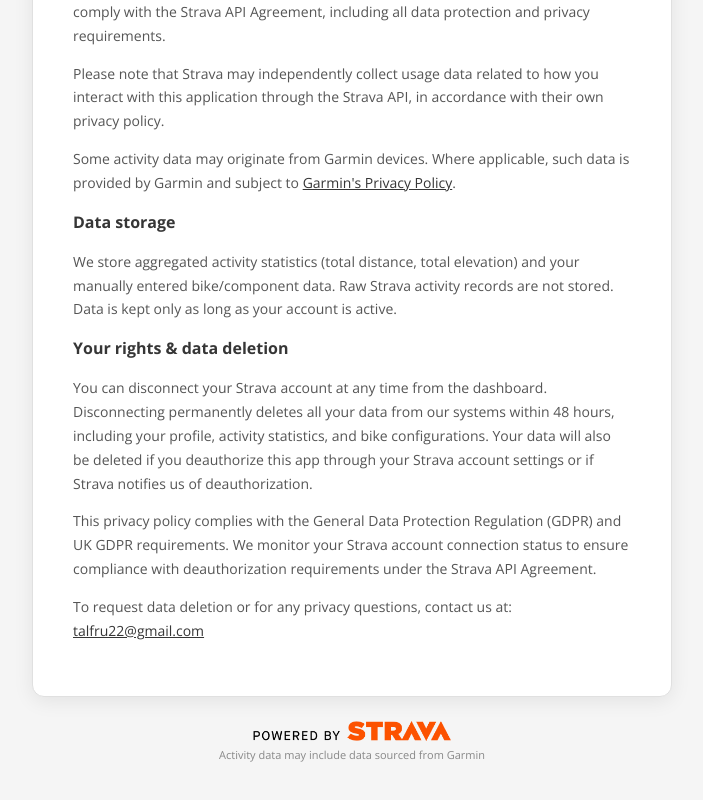
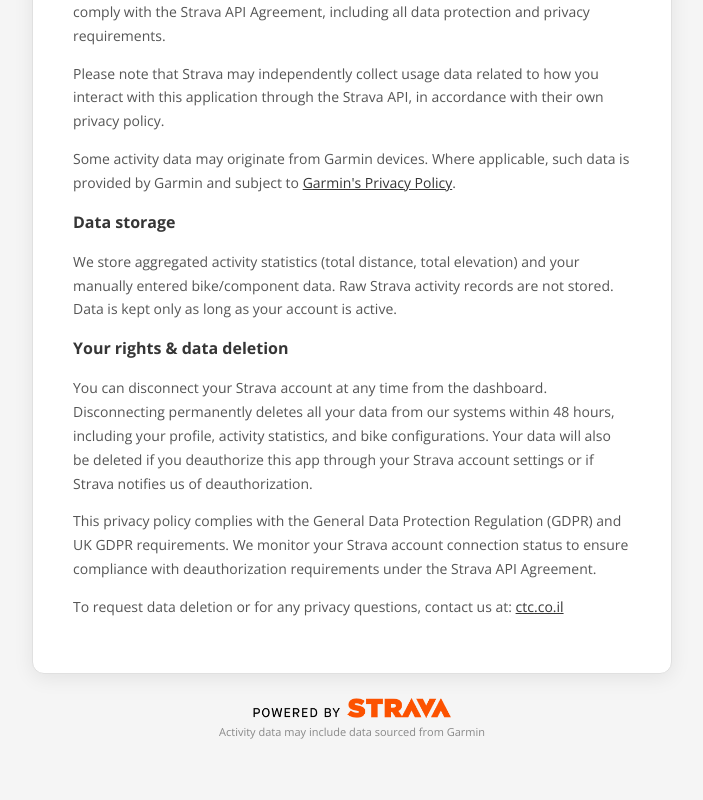
Before and after one commit to Falupi22/trek-strava, a React (Vite) app in the folder apps/web/: page /privacy in a window 1280 px wide. Shown: the part 1238-2038 px from the top of the page, without its empty margins (288-991 px from the left). After the commit the page ends 2017 px from the top, so only its background shows below. Built offline with nearby package versions, Linux system fonts and the light colour scheme.

Commit message:
change support address

```diff
--- a/apps/web/src/pages/DashboardPage.tsx
+++ b/apps/web/src/pages/DashboardPage.tsx
@@ -313,7 +313,7 @@
               Terms of Service
             </a>
             <a
-              href="talfru22@gmail.com"
+              href="ctc.co.il"
               style={{
                 color: theme.muted,
                 fontSize: 12,
--- a/apps/web/src/pages/PrivacyPage.tsx
+++ b/apps/web/src/pages/PrivacyPage.tsx
@@ -180,10 +180,10 @@
             To request data deletion or for any privacy questions, contact us
             at:{" "}
             <a
-              href="talfru22@gmail.com"
+              href="ctc.co.il"
               style={{ color: theme.dark, textDecoration: "underline" }}
             >
-              talfru22@gmail.com
+              ctc.co.il
             </a>
           </p>
         </div>
```
